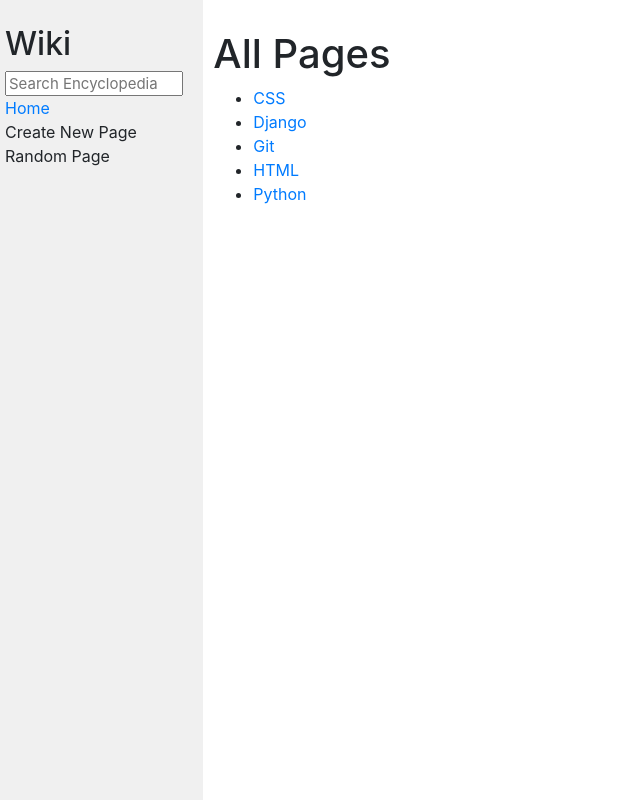
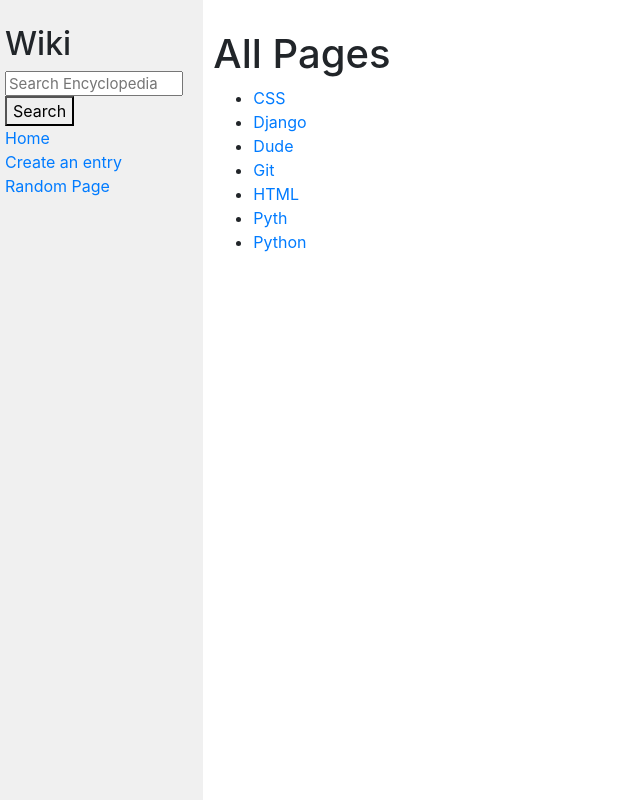
Before and after one commit to NickAwrist/CS50, a Django app: page / in a window 1280 px wide. Shown: the whole page, without its empty margins (0-640 px from the left). Run offline with Django 3.2, Linux system fonts and the light colour scheme; some libraries are stand-ins or nearby versions.

Commit message:
Added edit entry plus error pages

```diff
--- a/project1/encyclopedia/static/encyclopedia/styles.css
+++ b/project1/encyclopedia/static/encyclopedia/styles.css
@@ -13,8 +13,8 @@
 }
 
 textarea {
-    height: 90vh;
-    width: 80%;
+    height: 100%;
+    width: 100%;
 }
 
 .main {
@@ -36,3 +36,23 @@
 .sidebar h2 {
     margin-top: 5px;
 }
+
+.entry-form{
+    height: 70%;
+    width: 80%;
+}
+
+#markdown-content{
+    height: 70%;
+    width: 80%;
+    border: black solid 1px;
+}
+
+#entry_exists_alert{
+    width: 50% !important;
+}
+
+#pageNotFound{
+    color: red;
+
+}
--- a/project1/encyclopedia/templates/encyclopedia/layout.html
+++ b/project1/encyclopedia/templates/encyclopedia/layout.html
@@ -6,23 +6,26 @@
     <head>
         <title>{% block title %}{% endblock %}</title>
         <link rel="stylesheet" href="https://stackpath.bootstrapcdn.com/bootstrap/4.4.1/css/bootstrap.min.css" integrity="sha384-Vkoo8x4CGsO3+Hhxv8T/Q5PaXtkKtu6ug5TOeNV6gBiFeWPGFN9MuhOf23Q9Ifjh" crossorigin="anonymous">
-        <link href="{% static 'encyclopedia/styles.css' %}" rel="stylesheet">
+        <link  rel="stylesheet" href="{% static 'encyclopedia/styles.css' %}">
+        {% block head %}
+        {% endblock %}
     </head>
     <body>
         <div class="row">
             <div class="sidebar col-lg-2 col-md-3">
                 <h2>Wiki</h2>
-                <form>
-                    <input class="search" type="text" name="q" placeholder="Search Encyclopedia">
+                <form method="GET" action="{% url 'search' %}">
+                    <input class="search" type="text" name="entryName" placeholder="Search Encyclopedia">
+                    <button type="submit">Search</button>
                 </form>
                 <div>
                     <a href="{% url 'index' %}">Home</a>
                 </div>
                 <div>
-                    Create New Page
+                    <a href="{% url 'add_entry' %}">Create an entry</a>
                 </div>
                 <div>
-                    Random Page
+                    <a href="{% url 'random_entry' %}">Random Page</a>
                 </div>
                 {% block nav %}
                 {% endblock %}
--- a/project1/encyclopedia/urls.py
+++ b/project1/encyclopedia/urls.py
@@ -4,5 +4,11 @@
 
 urlpatterns = [
     path("", views.index, name="index"),
-    path("<str:entry>", views.toPage, name="entry")
+    path("random/", views.randomPage, name="random_entry"),
+    path("search/", views.search, name="search"),
+    path("save/<str:entry>", views.saveEntry, name="save_entry"),
+    path("new_entry/", views.addEntryPage, name="add_entry"),
+    path("new_entry/save", views.addEntrySubmit, name="add_entry_submit"),
+    path("wiki/edit/<str:entry>", views.editPage, name="edit_entry"),
+    path("wiki/<str:entry>", views.toPage, name="entry")
 ]
--- a/project1/encyclopedia/views.py
+++ b/project1/encyclopedia/views.py
@@ -1,6 +1,8 @@
+import random
+import markdown
+
+from django.shortcuts import redirect
 from django.shortcuts import render
-from django.http import HttpResponse
-
 from . import util
 
 
@@ -9,12 +11,105 @@
         "entries": util.list_entries()
     })
 
+
+
+def search(request):
+    entry_name = request.GET.get("entryName")
+    entries = util.list_entries()
+
+    entry_name = entry_name.lower()
+
+    if entry_name in [entry.lower() for entry in entries]:
+        return redirect('entry', entry=entry_name)
+
+    return relatedEntries(request)
+
+
 def toPage(request, entry):
-    if util.get_entry(entry) == None:
+    entry_content = util.get_entry(entry)
+
+    if entry_content:
+        html_content = markdown.markdown(entry_content)
+
+        return render(request, "encyclopedia/entry.html", {
+            "entryName": entry,
+            "markdown_content": html_content
+        })
+    else:
+        return render(request, "encyclopedia/pageNotFound.html")
+
+
+def editPage(request, entry):
+    entry_content = util.get_entry(entry)
+
+    if entry_content:
+        html_content = markdown.markdown(entry_content)
+
+        return render(request, "encyclopedia/editEntry.html", {
+            "entryName": entry,
+            "markdown_content": html_content
+        })
+    else:
+        return render(request, "encyclopedia/pageNotFound.html")
+
+
+def saveEntry(request, entry):
+    markdown_text = request.POST.get('markdown_text', '')
+
+    util.save_entry(entry, markdown_text)
+
+    return redirect('entry', entry=entry)
+
+
+def addEntryPage(request):
+    return render(request, "encyclopedia/addEntry.html")
+
+
+def addEntrySubmit(request):
+    title = request.POST.get('entryName')
+    markdown_text = request.POST.get('markdown_text')
+
+    entry_name = title.lower()
+    entries = util.list_entries()
+
+    if entry_name in [entry.lower() for entry in entries]:
+        return render(request, "encyclopedia/addEntry.html", {
+            "entry_exists": True,
+            "entryName":entry_name,
+            "markdown_text":markdown_text
+        })
+
+    util.save_entry(title, markdown_text)
+
+    return redirect('entry', entry=title)
+
+
+def randomPage(request):
+    entry_list = util.list_entries()
+
+    if entry_list:
+        random_entry = random.choice(entry_list)
+        return redirect('entry', entry=random_entry)
+    else:
         return render(request, "encyclopedia/index.html", {
-        "entries": util.list_entries()
+            "entries": util.list_entries()
+        })
+
+def containsSubString(string1, string2):
+    return string2.lower() in string1.lower()
+
+
+def relatedEntries(request):
+    entry_name = request.GET.get("entryName")
+    entries = util.list_entries()
+
+    updatedEntries = []
+
+    for entry in entries:
+        if containsSubString(entry.lower(), entry_name.lower()):
+            updatedEntries.append(entry)
+
+    return render(request, "encyclopedia/similarSearches.html", {
+        "entries": updatedEntries,
+        "result": entry_name
     })
-    else:
-        return render(request, "encyclopedia/entry.html", {
-            "entryName":entry
-        })
```
Also changed, not shown: project1/encyclopedia/templates/encyclopedia/addEntry.html (added, +28 -0 lines), project1/encyclopedia/templates/encyclopedia/editEntry.html (added, +20 -0 lines), project1/encyclopedia/templates/encyclopedia/entry.html (+11 -0 lines), project1/encyclopedia/templates/encyclopedia/pageNotFound.html (added, +11 -0 lines), project1/encyclopedia/templates/encyclopedia/similarSearches.html (added, +21 -0 lines), project1/entries/CSS.md (+4 -2 lines), project1/entries/Dude.md (added, +3 -0 lines), project1/entries/Git.md (+12 -4 lines), project1/entries/HTML.md (+10 -11 lines), project1/entries/Pyth.md (added, +1 -0 lines).
